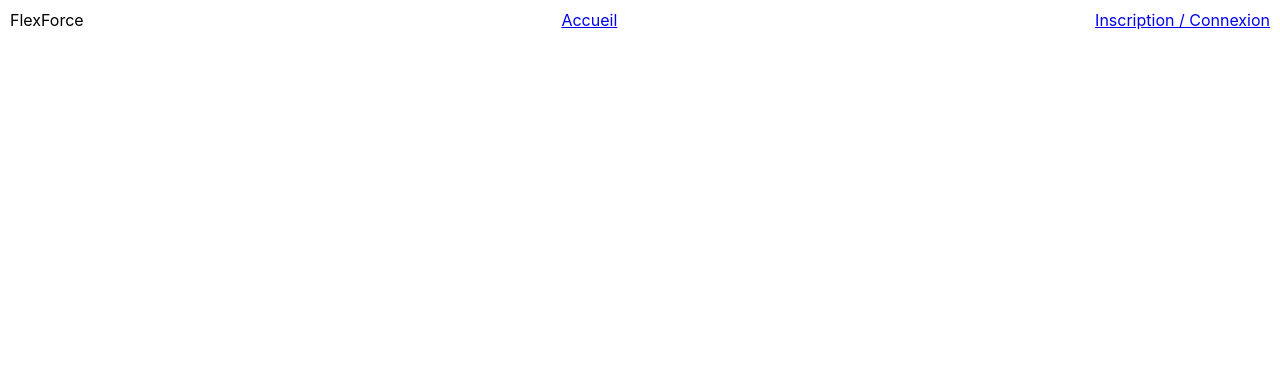
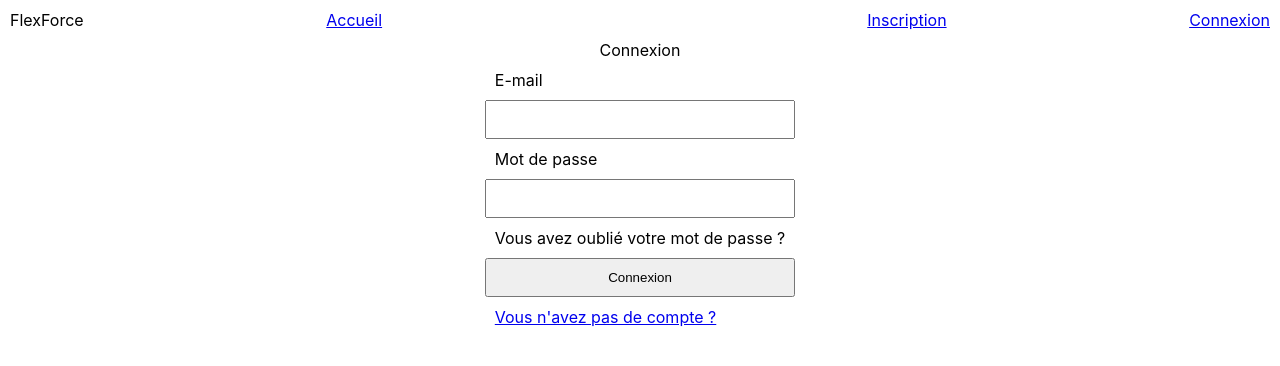
Before and after one commit to ocebert31/Projet_Personnel_P3_APPLICATION_DE_MUSCU_Frontend_React, a React (Create React App) app in the folder musculation/: page /connexion in a window 1280 px wide. Shown: the top 366 px of the page. Built offline with nearby package versions, Linux system fonts and the light colour scheme.

Commit message:
formulaire connexion terminé

```diff
--- a/musculation/src/Connexion/connexion.css
+++ b/musculation/src/Connexion/connexion.css
@@ -0,0 +1,16 @@
+.style-title-sign-up {
+    text-align: center;
+}
+
+.alignement {
+    display: grid;
+    justify-content: center;
+}
+
+.style-formulaire {
+    padding: 10px
+}
+
+.style-button-sign-up {
+    margin-top: 10px;
+}
--- a/musculation/src/Connexion/connexion.js
+++ b/musculation/src/Connexion/connexion.js
@@ -1,10 +1,19 @@
 import React from 'react';
 import {Link} from "react-router-dom";
+import './connexion.css';
 
 function connexion() {
     return (
      <div className='alignement'>
-
+        <form method="post"/>
+        <legend className='style-title-sign-up'>Connexion</legend>
+        <label for="email" className='style-formulaire'>E-mail</label>
+        <input type="email" name="email" className='style-formulaire'/>
+        <label for="password" className='style-formulaire'>Mot de passe</label>
+        <input type="password" name="password" className='style-formulaire'/>
+        <div className='style-formulaire'>Vous avez oublié votre mot de passe ?</div>
+        <input type="submit" value="Connexion" className='style-formulaire style-button-sign-iup'/>
+        <Link to='/inscription' className='style-formulaire'>Vous n'avez pas de compte ?</Link>
     </div>
     )
 }
--- a/musculation/src/Header/header.js
+++ b/musculation/src/Header/header.js
@@ -7,8 +7,9 @@ function header() {
         <div className='style-header'>
             <div>FlexForce</div>
             <Link to='/'>Accueil</Link>
-            <Link to='/inscription'>Inscription / Connexion</Link>
-
+            <div></div>
+            <Link to='/inscription'>Inscription</Link>
+            <Link to='/connexion'>Connexion</Link>
         </div>
     )
 }
```
